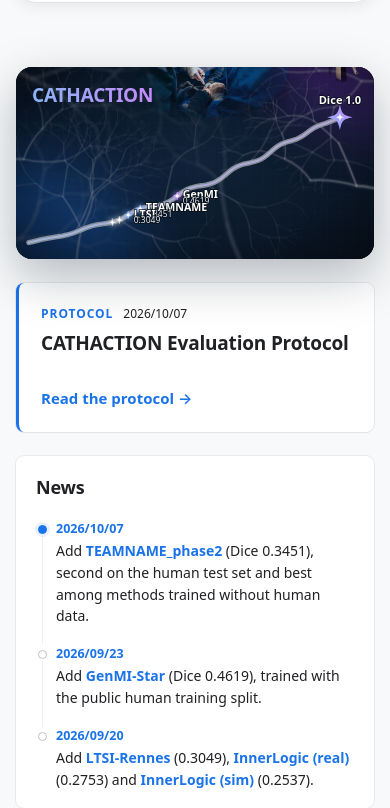
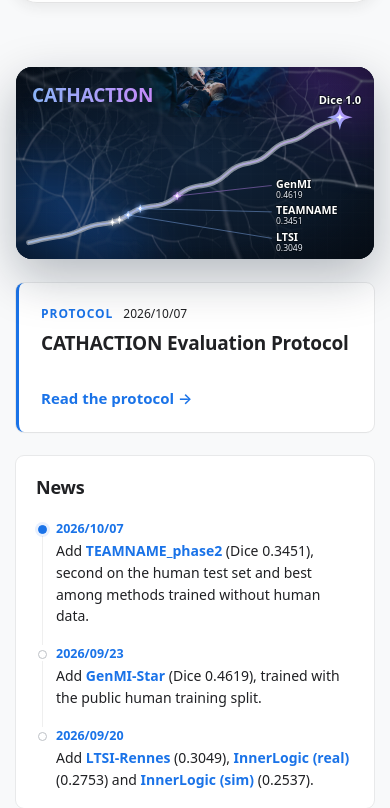
Before and after one commit to cathaction/cathaction.github.io, a plain HTML site: page index.html in a window 390 px wide. Shown: the part 60-868 px from the top of the page. Drawn offline with Linux system fonts and the light colour scheme; a web font is replaced by a local one.

Commit message:
Phone cover: drop cropped robot photo, stack top-3 labels with leader lines
Co-Authored-By: Claude Opus 5.5 <noreply@anthropic.com>

```diff
--- a/index.html
+++ b/index.html
@@ -351,7 +351,8 @@
 
   function drawCover() {
     const svg = $("cover"); svg.innerHTML = "";
-    svg.setAttribute("viewBox", matchMedia("(max-width: 720px)").matches ? "80 140 840 450" : "0 0 1000 600");
+    const narrow = matchMedia("(max-width: 720px)").matches;
+    svg.setAttribute("viewBox", narrow ? "80 140 840 450" : "0 0 1000 600");
     const defs = el("defs", {}, svg);
     const bg = el("radialGradient", { id: "bg", cx: "50%", cy: "60%", r: "75%" }, defs);
     el("stop", { offset: "0", "stop-color": "#10233A" }, bg); el("stop", { offset: "1", "stop-color": "#050A11" }, bg);
@@ -432,7 +433,7 @@
       el("image", { href, x, y, width: w, height: h, opacity: op, mask: `url(#${id})`, filter: "url(#dofMid)", preserveAspectRatio: "xMidYMid meet" }, svg);
     };
     photo("mTeam", "assets/surgeons_cut.webp", 360, 18, 360, 240, .82);
-    photo("mRobot", "assets/robot.webp", 760, 0, 270, 190, .7);
+    if (!narrow) photo("mRobot", "assets/robot.webp", 760, 0, 270, 190, .7);   // the phone crop (y from 140) would leave only a sliver of it
 
     const hero = el("g", { fill: "none", "stroke-linecap": "round", "stroke-linejoin": "round" }, svg);
     el("path", { d: hd, stroke: "#8D96A3", "stroke-width": 12, opacity: .9 }, hero);
@@ -455,13 +456,17 @@
       .map((t, i) => ({ t, v: t[S.set][key], rank: i + 1, p: P(t[S.set][key]), side: 1 }));
     // labels sit right next to their star (RoboDojo style); overlaps are allowed
     items.forEach(o => { o.side = 1; o.bx = o.p.x + 13; o.by = o.p.y - 6; o.w = 60; });
+    // phone: stars sit too close for side labels, so the top three get a tidy column in the empty lower right, joined by leader lines
+    if (narrow) items.filter(o => o.rank <= 3).forEach((o, k) => { o.bx = 690; o.by = 400 + k * 62; o.lead = true; });
     items.forEach(o => {
       const c = RING[o.t.data], g = el("g", { class: "mk" + (o.rank <= 3 ? " top" : ""), tabindex: 0, style: `--c:${c}` }, svg);
       el("circle", { class: "halo", cx: o.p.x, cy: o.p.y, r: 11, fill: c, opacity: .45, filter: "url(#glow)" }, g);
       el("path", { d: sp(9), fill: "#FFFFFF", stroke: c, "stroke-width": 1.4, transform: `translate(${o.p.x},${o.p.y})` }, g);
+      if (o.lead) el("path", { d: `M${o.p.x},${o.p.y} L${o.bx - 10},${o.by + 18}`, stroke: c, "stroke-width": 1.5, opacity: .7, fill: "none" }, g);
       const tx = o.bx, txt = { "text-anchor": "start", stroke: "#050A11", "stroke-width": 3.5, "stroke-opacity": .85, "paint-order": "stroke" };
-      el("text", { class: "nm", x: tx, y: o.by + 12, "font-size": 13, "font-weight": 600, fill: "#FFFFFF", ...txt }, g).textContent = o.t.abbr || o.t.name;
-      el("text", { class: "sc", x: tx, y: o.by + 26, "font-size": 11, "font-weight": 500, fill: "#E8EEF9", ...txt }, g).textContent = o.v.toFixed(4);
+      const dy = o.lead ? [24, 47] : [12, 26];
+      el("text", { class: "nm", x: tx, y: o.by + dy[0], "font-size": 13, "font-weight": 600, fill: "#FFFFFF", ...txt }, g).textContent = o.t.abbr || o.t.name;
+      el("text", { class: "sc", x: tx, y: o.by + dy[1], "font-size": 11, "font-weight": 500, fill: "#E8EEF9", ...txt }, g).textContent = o.v.toFixed(4);
       el("circle", { cx: o.p.x, cy: o.p.y, r: 16, fill: "transparent" }, g);
       const show = () => {
         const m = svg.getScreenCTM(), r = box.getBoundingClientRect();
```
